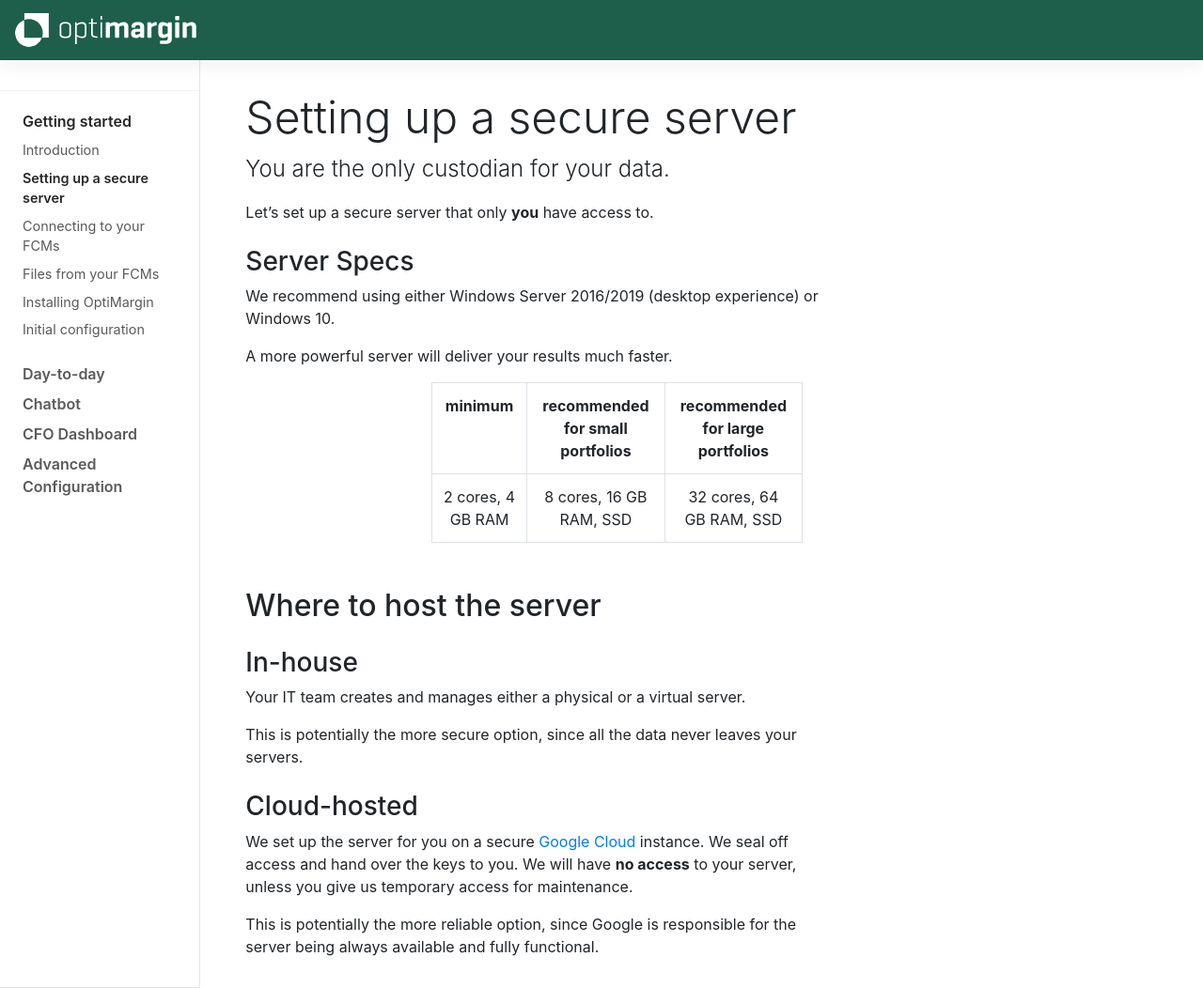
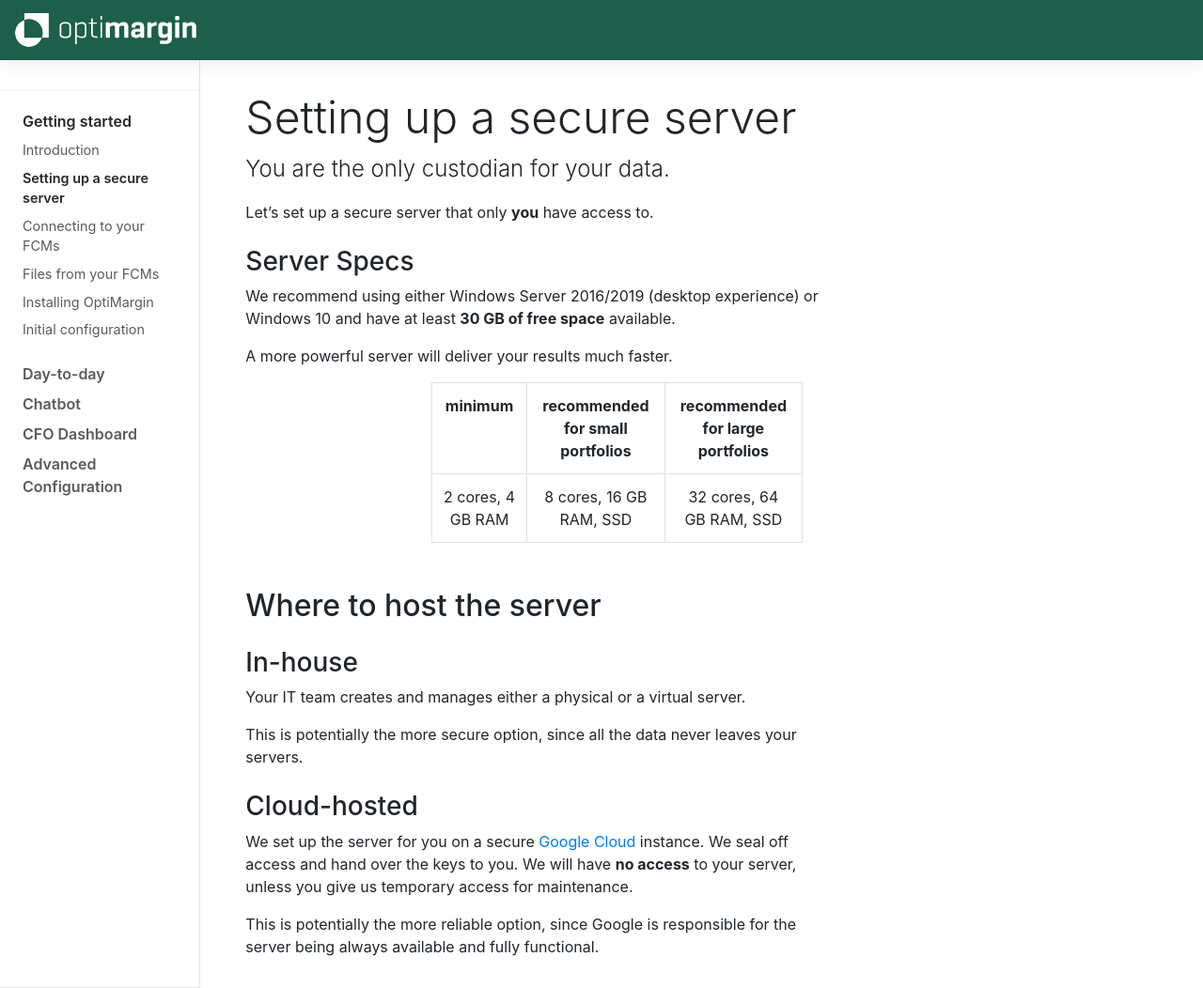
Before and after one commit to optimargin/optimargin.github.io, a Jekyll site: the page built from docs/getting-started/secure-server.md, in a window 1280 px wide and 1052 px high. Shown: the whole window at 94% size. Built offline with Jekyll 4.4.1, drawn with Linux system fonts in a browser that asks for light colours.

Commit message:
added free space

```diff
--- a/docs/getting-started/secure-server.md
+++ b/docs/getting-started/secure-server.md
@@ -12,7 +12,7 @@
 Let's set up a secure server that only **you** have access to.
 
 ### Server Specs
-We recommend using either Windows Server 2016/2019 (desktop experience) or Windows 10.
+We recommend using either Windows Server 2016/2019 (desktop experience) or Windows 10 and have at least **30 GB of free space** available.
 
 A more powerful server will deliver your results much faster.
 
```
